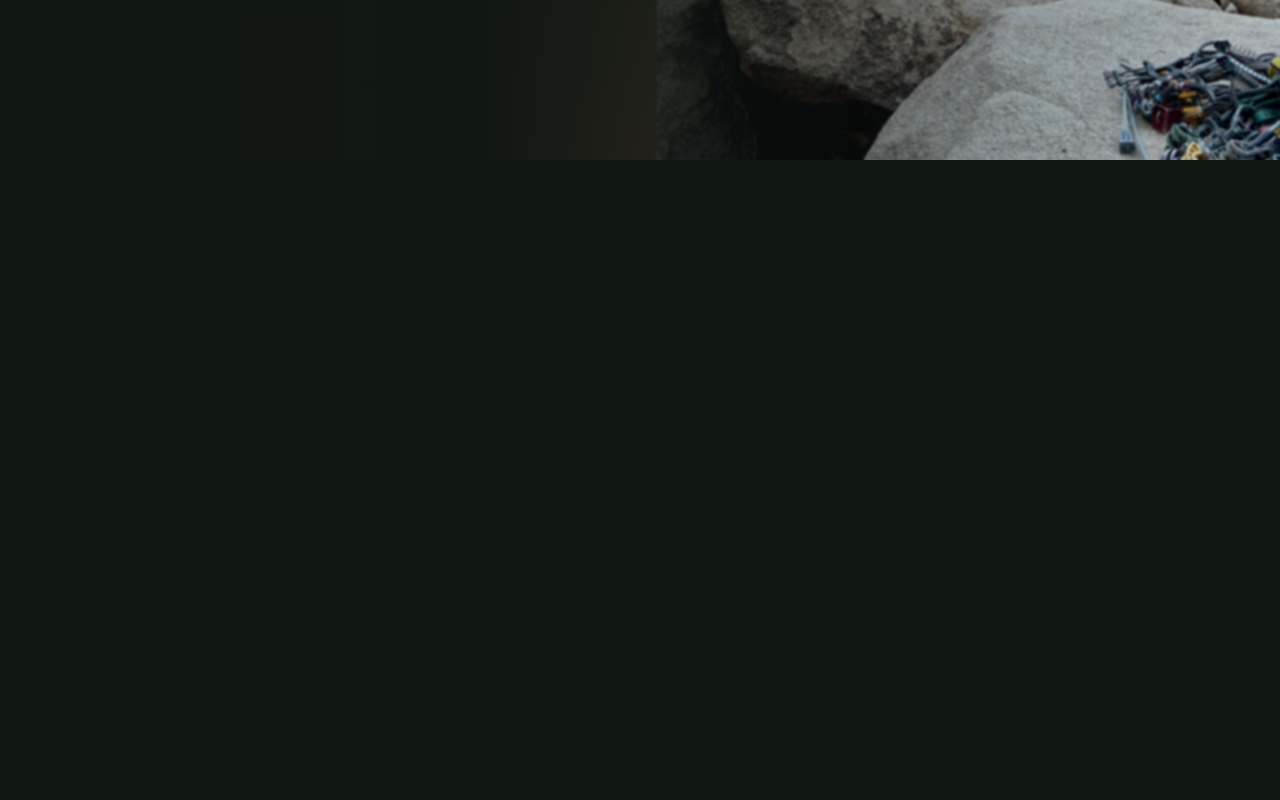
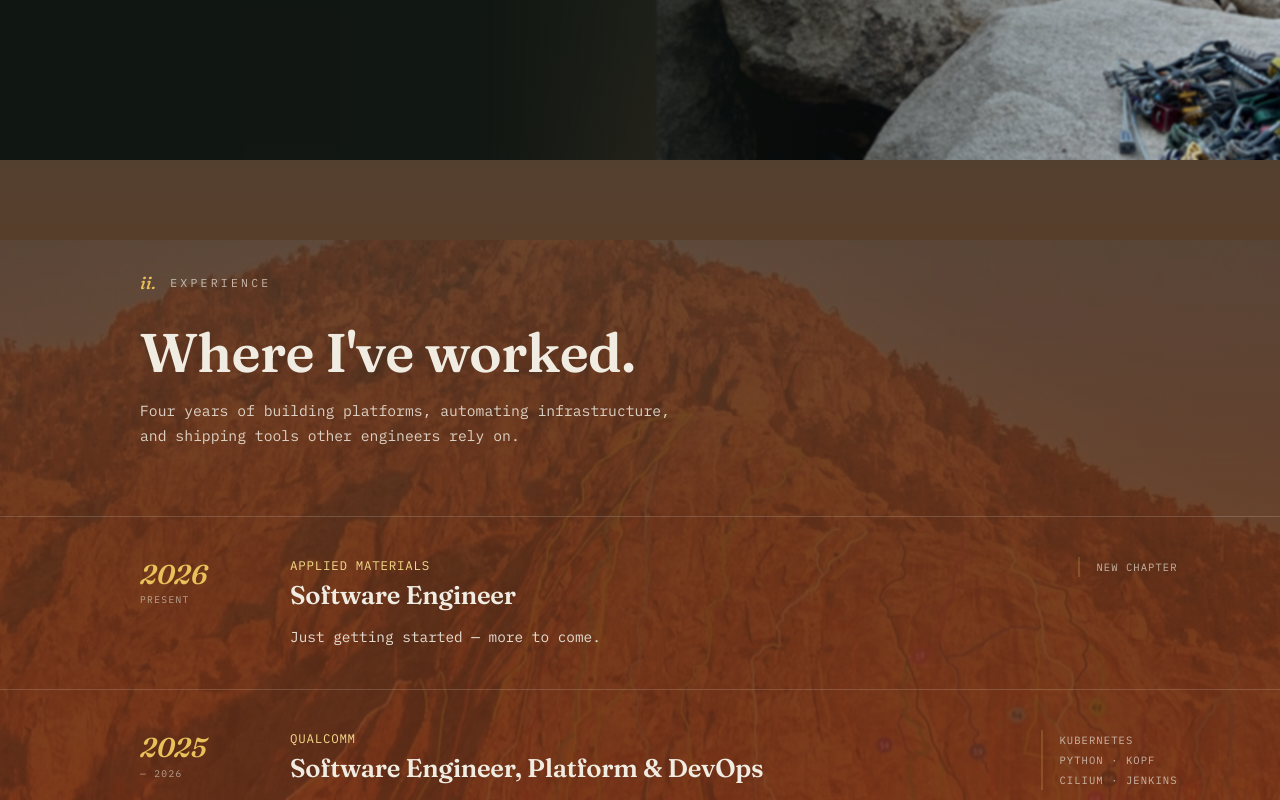
Before and after one commit to erikjearl/erikjearl.com, a React (Vite) app: page / in a window 1280 px wide. Shown: the part 1440-2240 px from the top of the page. Before the commit the page ends 1600 px from the top, so only its background shows below. Built offline with nearby package versions, Linux system fonts and the light colour scheme.

Commit message:
feat: experience section over topo texture

```diff
--- a/src/App.tsx
+++ b/src/App.tsx
@@ -2,6 +2,7 @@ import { TopNav } from './components/TopNav';
 import { RouteRail } from './components/RouteRail';
 import { Hero } from './components/Hero';
 import { About } from './components/About';
+import { Experience } from './components/Experience';
 
 export default function App() {
   return (
@@ -10,6 +11,7 @@ export default function App() {
       <RouteRail />
       <Hero />
       <About />
+      <Experience />
     </main>
   );
 }
--- /dev/null
+++ b/src/components/Experience.tsx
@@ -0,0 +1,34 @@
+import { Section } from './Section';
+import { Reveal } from './Reveal';
+import { jobs } from '../content/jobs';
+import '../styles/experience.css';
+
+export function Experience() {
+  return (
+    <Section id="experience" bg={{ src: '/assets/topo.jpg', alt: 'Climbing routes drawn over a granite face', speed: 0.05 }}>
+      <div className="exp-head">
+        <Reveal className="section-eyebrow">
+          <span className="num">ii.</span>
+          <span className="name">Experience</span>
+        </Reveal>
+        <Reveal as="h2" delay={1}>Where I've worked.</Reveal>
+        <Reveal as="p" delay={2} className="sub">
+          Four years of building platforms, automating infrastructure, and shipping tools other engineers rely on.
+        </Reveal>
+      </div>
+      {jobs.map((job) => (
+        <Reveal className="job" key={`${job.company}-${job.year}`}>
+          <div className="years">{job.year}<small>{job.yearNote}</small></div>
+          <div>
+            <div className="co">{job.company}</div>
+            <h3>{job.title}</h3>
+            <p>{job.description}</p>
+          </div>
+          <div className="stack">
+            {job.stack.map((line) => <span key={line}>{line}<br /></span>)}
+          </div>
+        </Reveal>
+      ))}
+    </Section>
+  );
+}
--- /dev/null
+++ b/src/styles/experience.css
@@ -0,0 +1,92 @@
+/* ============ ii. EXPERIENCE ============ */
+#experience{
+  flex-direction:column;
+  align-items:stretch;
+  padding-top:7rem;
+  padding-bottom:5rem;
+  padding-right:0;
+  padding-left:0;
+  background:linear-gradient(180deg, var(--rock-warm) 0%, #64381f 30%, var(--sandstone-deep) 62%, var(--sandstone) 100%);
+}
+#experience .bg-layer{
+  opacity:.42;
+  mix-blend-mode:soft-light;
+  -webkit-mask-image:linear-gradient(180deg, #000 82%, transparent 100%);
+  mask-image:linear-gradient(180deg, #000 82%, transparent 100%);
+}
+#experience .bg-layer img{object-position:center top;filter:contrast(1.2) saturate(1.35);}
+.exp-head{
+  padding:0 8vw 0 calc(var(--rail-w) + 28px);
+  margin-bottom:4.2rem;
+  position:relative;
+  z-index:2;
+}
+.exp-head h2{font-size:3.4rem;}
+.exp-head .sub{
+  margin-top:.8rem;
+  font-size:.92rem;
+  opacity:.85;
+  max-width:560px;
+  line-height:1.7;
+}
+.job{
+  position:relative;
+  z-index:2;
+  padding:2.5rem 8vw 2.5rem calc(var(--rail-w) + 28px);
+  border-top:1px solid rgba(241,236,225,.18);
+  display:grid;
+  grid-template-columns:110px 1fr 200px;
+  gap:2.5rem;
+  align-items:start;
+}
+.job:last-of-type{border-bottom:1px solid rgba(241,236,225,.18);}
+.job .years{
+  font-family:'Fraunces',serif;
+  font-weight:700;
+  font-style:italic;
+  font-size:1.7rem;
+  color:var(--rope);
+  line-height:1.1;
+  padding-top:.2rem;
+}
+.job .years small{
+  display:block;
+  font-family:'IBM Plex Mono',monospace;
+  font-style:normal;
+  font-weight:400;
+  font-size:.6rem;
+  letter-spacing:.14em;
+  text-transform:uppercase;
+  color:var(--paper);
+  opacity:.6;
+  margin-top:.35rem;
+}
+.job .co{
+  font-size:.78rem;
+  letter-spacing:.06em;
+  color:var(--rope-bright);
+  margin-bottom:.4rem;
+  text-transform:uppercase;
+}
+.job h3{font-size:1.6rem;margin-bottom:.8rem;}
+.job p{
+  font-size:.9rem;
+  line-height:1.75;
+  opacity:.92;
+  max-width:640px;
+}
+.job .stack{
+  font-size:.66rem;
+  letter-spacing:.1em;
+  text-transform:uppercase;
+  opacity:.7;
+  border-left:2px solid var(--rope-dim);
+  padding-left:1rem;
+  line-height:1.9;
+  justify-self:end;
+}
+
+@media (max-width:1080px){
+  .job{grid-template-columns:80px 1fr;}
+  .job .stack{display:none;}
+}
```
Also changed, not shown: 1 other file (tests, documents, lock files or other folders).
